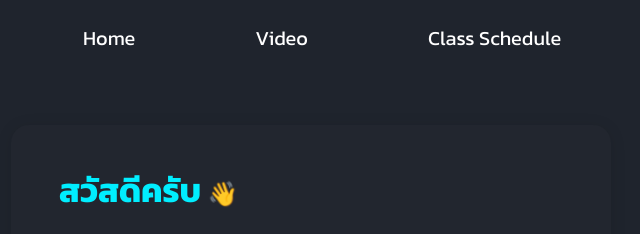
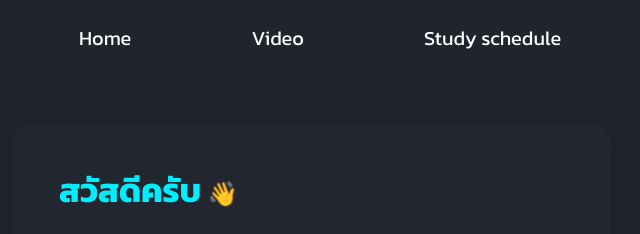
Before and after one commit to 2bitdevv/Site-Thanaphat01, a plain HTML site: page index.html in a window 1280 px wide. Shown: the top 234 px of the page, 477-1117 px from the left. Drawn offline with Linux system fonts and the light colour scheme.

Commit message:
first commit

```diff
--- a/index.html
+++ b/index.html
@@ -17,7 +17,7 @@
         <ul class="menu">
             <li><a href="#home">Home</a></li>
             <li><a href="#video-intro">Video</a></li>
-            <li><a href="#class-schedule">Class Schedule</a></li>
+            <li><a href="#class-schedule">Study schedule</a></li>
             <li><a href="#contact">GitHub</a></li>
         </ul>
     </div>
```
